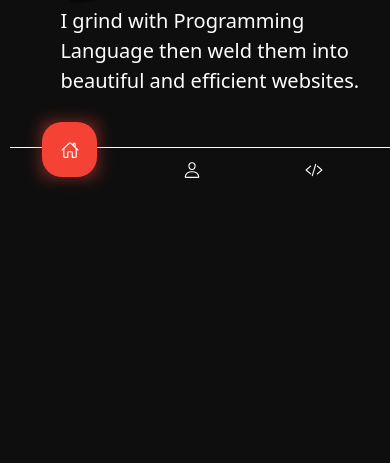
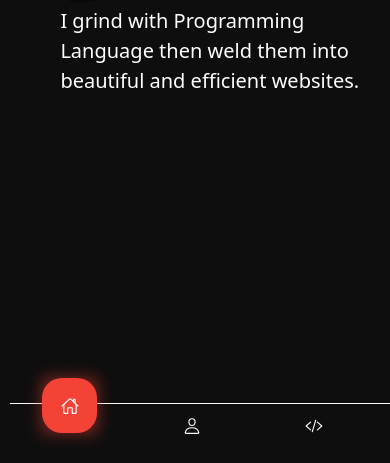
Before and after one commit to Aniemenab/beluchi, a plain HTML site: page index.html in a window 390 px wide. Shown: the part 381-844 px from the top of the page. Drawn offline with nearby package versions, Linux system fonts and the light colour scheme.

Commit message:
Update style.css

```diff
--- a/css/style.css
+++ b/css/style.css
@@ -45,8 +45,8 @@ body {
         width: 100%;
         height: 60px;
         inset: 10px 0px 20px 10px;
-        top: 33rem;
-        bottom: 0;
+        bottom: 0 !important;
+        top: auto;
         position: fixed;
         transition: 0.4s;
         display: flex;
```
